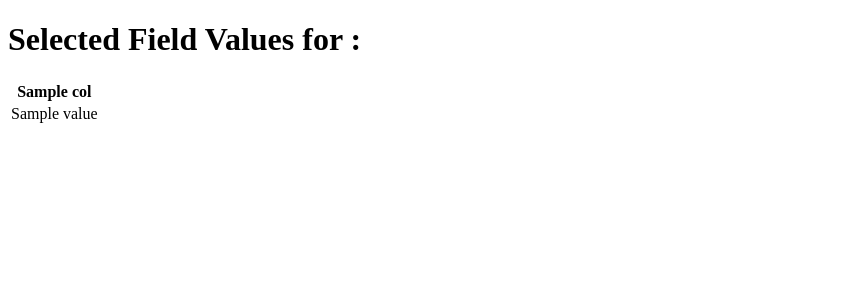
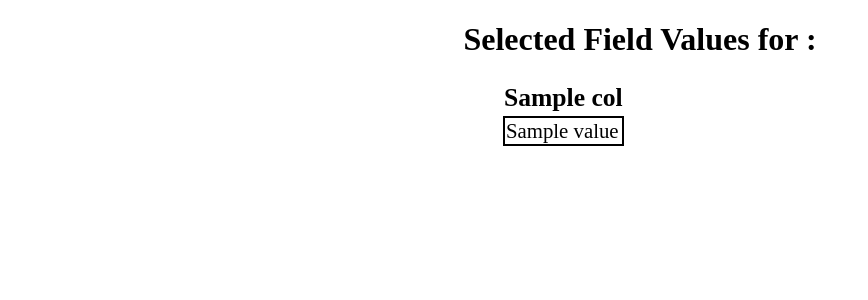
Before and after one commit to osl-vvce/OSL_bugsmash_db, a Django app: template templates/db_form.html in a window 1280 px wide. Shown: the top 300 px of the page, without its empty margins (0-868 px from the left). Run offline with Django 4.2, Linux system fonts and the light colour scheme; the template is opened without the code that fills it: most values are stand-ins (such as "Sample title", 1, 10 or a date in 2020).

Commit message:
Update db_form.html

```diff
--- a/templates/db_form.html
+++ b/templates/db_form.html
@@ -1,38 +1,51 @@
 <!DOCTYPE html>
 <html lang="en">
   <head>
-    <meta charset="UTF-8">
-    <meta http-equiv="X-UA-Compatible" content="IE=edge">
-    <meta name="viewport" content="width=device-width, initial-scale=1.0">
+    <meta charset="UTF-8" />
+    <meta http-equiv="X-UA-Compatible" content="IE=edge" />
+    <meta name="viewport" content="width=device-width, initial-scale=1.0" />
     <title>Document</title>
+    <style>
+      .select-form {
+        font-size: 2em;
+      }
+
+      button {
+        padding: 7px;
+        font-size: 1.2em;
+      }
+
+      h1{
+        text-align: center;
+      }
+
+      td {
+        border: 2px black solid;
+      }
+    </style>
   </head>
   <body>
-    {%  if col%}
+    {% if col%}
     <h1>Selected Field Values for :</h1>
-      <table>
+    <table  style="margin-left: 39%;">
       <thead>
         <tr>
-                <th>{{col}}</th>
+          <th style="font-size: 1.6em">{{col}}</th>
         </tr>
       </thead>
       <tbody>
         {% for value in field_values %}
         <tr>
-                    <td>{{ value }}</td>
+          <td style="font-size: 1.3em">{{ value }}</td>
         </tr>
         {% endfor %}
       </tbody>
     </table>
-    {%  else %}
-    <form method="POST" >
-        {% csrf_token %}
-        {{ form.as_p }}
+    {% else %}
+    <form method="POST">
+      <div class="select-form">{% csrf_token %} {{ form.as_p }}</div>
       <button type="submit">Submit</button>
     </form>
     {% endif %}
-
-
-
-
   </body>
 </html>
```
Lines whose indentation alone changed are shown as unchanged.
